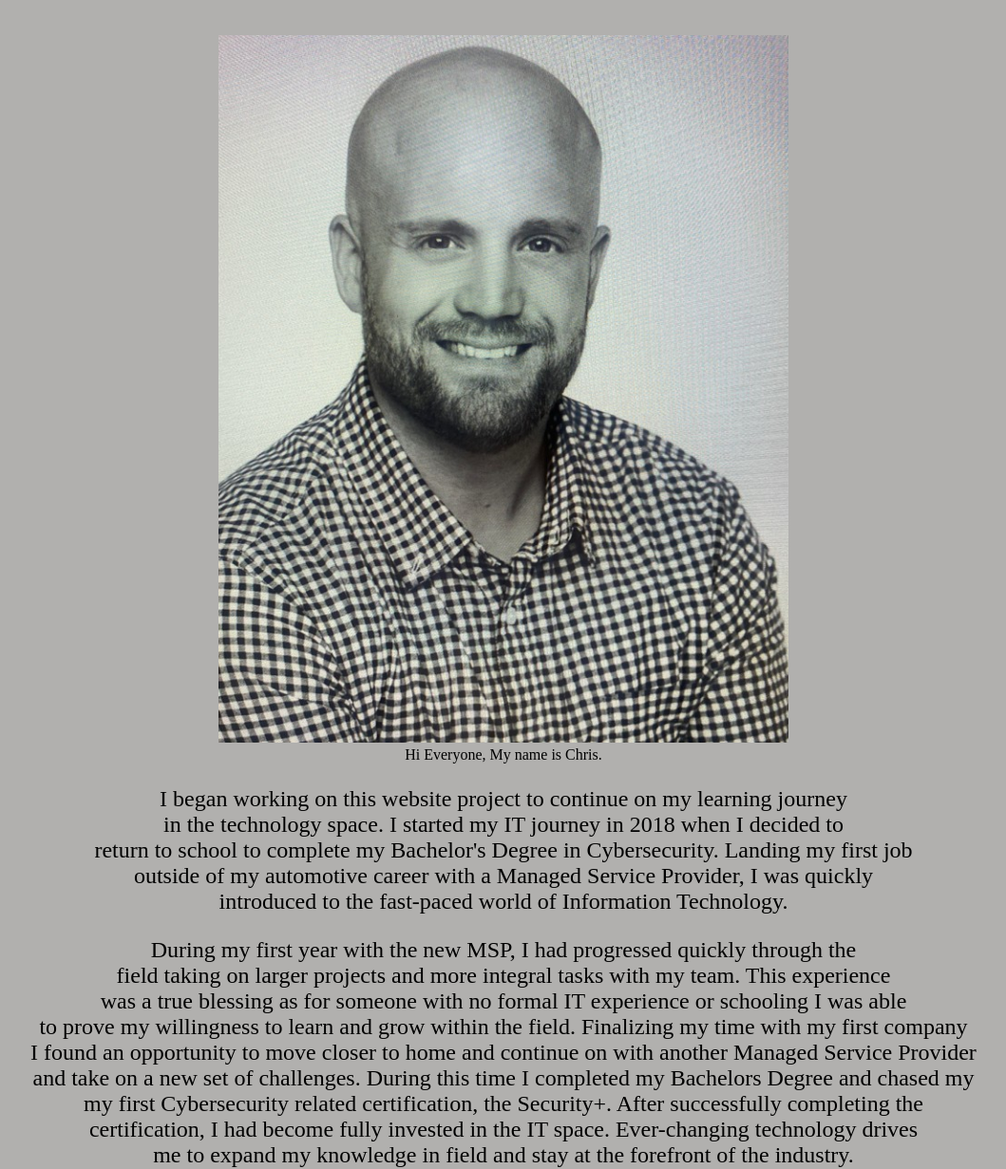
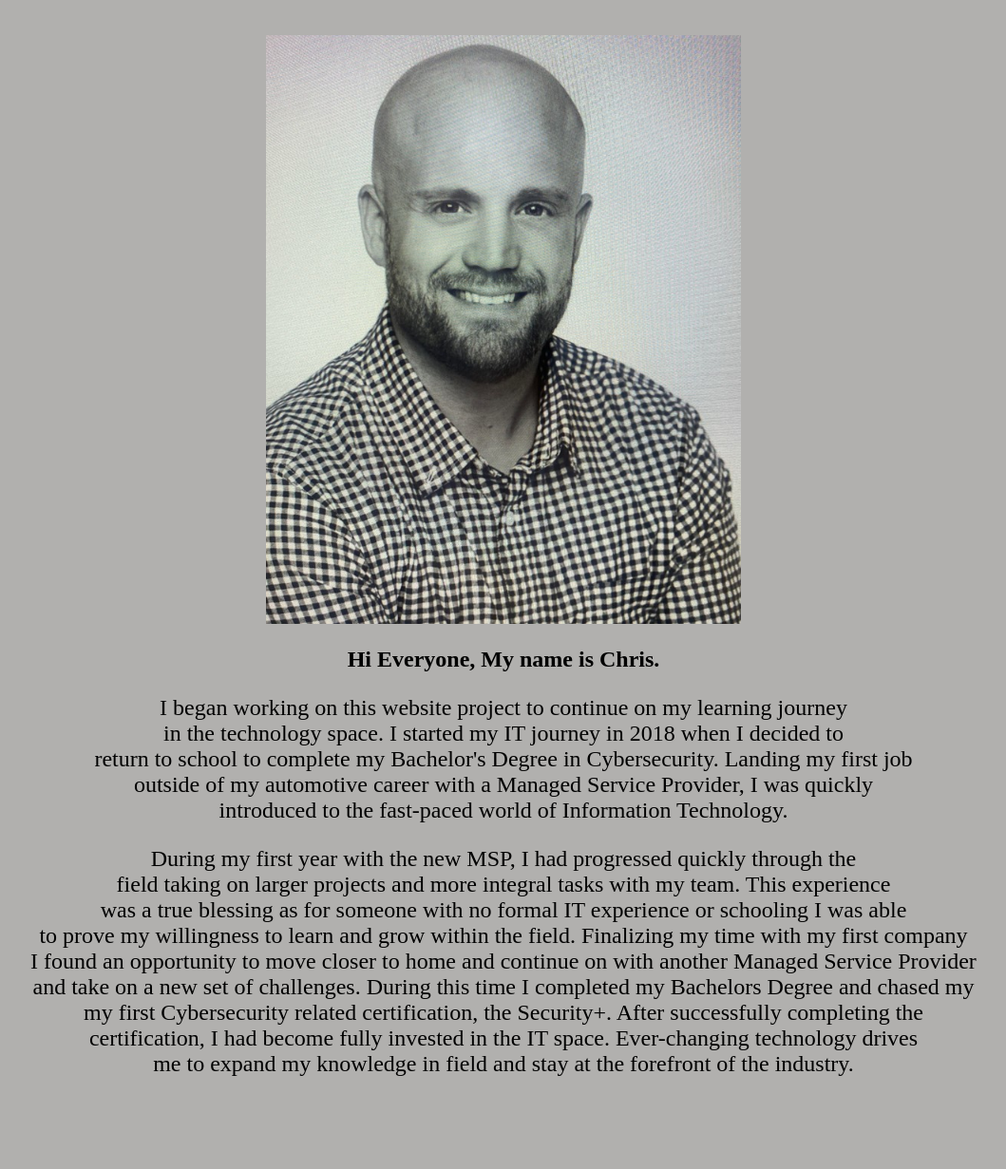
Before and after one commit to chr1s-py/Website, a plain HTML site: page About_me.html in a window 1280 px wide. Shown: the part 79-1310 px from the top of the page at 95% size, without its empty margins (110-1169 px from the left). After the commit the page ends 1263 px from the top, so only its background shows below. Drawn offline with Linux system fonts and the light colour scheme.

Commit message:
Update About_me.html

```diff
--- a/About_me.html
+++ b/About_me.html
@@ -9,9 +9,8 @@
         <h1>About Me</h1>
         <br>
         <br>
-        <img src="/Public/Headshot.jpg" width="600" alt="Headshot from saved pictures" />
+        <img src="/Public/Headshot.jpg" width="500" alt="Headshot from saved pictures" />
         <br>
-        <href
         <h2>Hi Everyone, My name is Chris. </h2>
         <p>
         I began working on this website project to continue on my learning journey<br>
```
